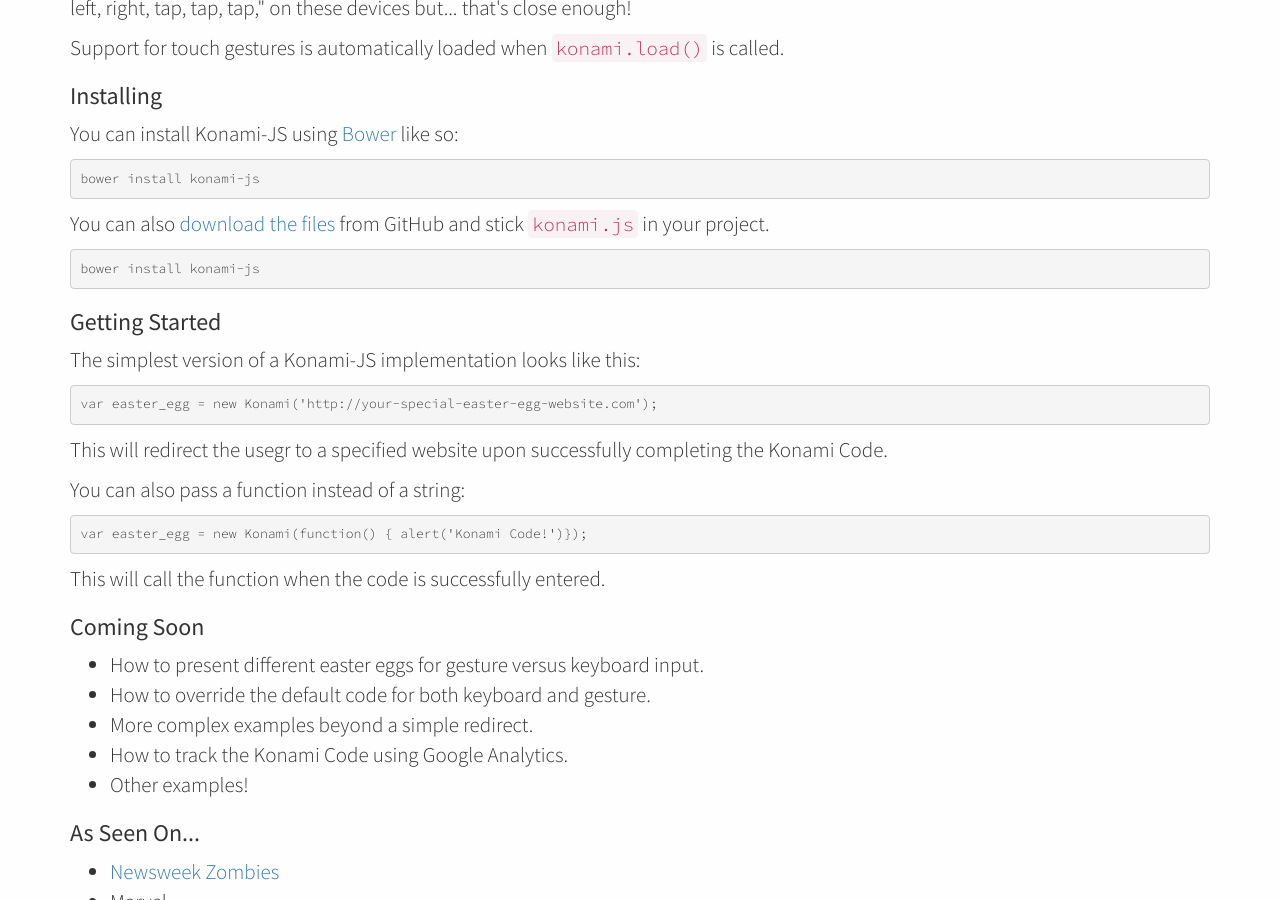
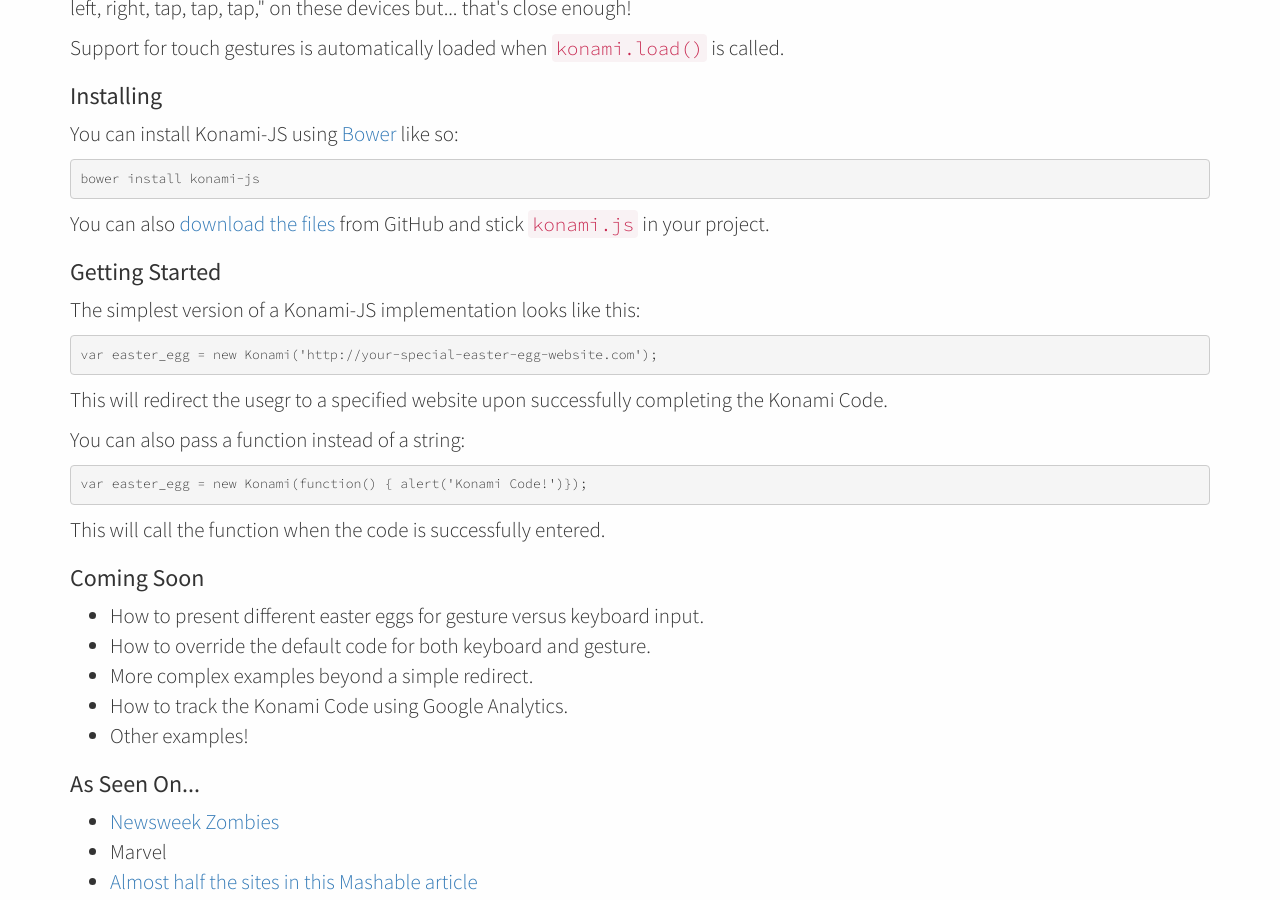
Before and after one commit to georgemandis/konami-js, a Jekyll site: the page built from index.html, in a window 1280 px wide and 900 px high, scrolled down 512 px. Built offline with Jekyll 4.4.1, drawn with Linux system fonts in a browser that asks for light colours; nearby versions of some CDN libraries.

Commit message:
Update index.html
Removed duplicate code snippet

```diff
--- a/index.html
+++ b/index.html
@@ -17,8 +17,6 @@ title: "Konami-JS: The original easter-egg script"
 <pre><code>bower install konami-js</code></pre>
 
 <p>You can also <a href='https://github.com/snaptortoise/konami-js/archive/master.zip'>download the files</a> from GitHub and stick <code>konami.js</code> in your project.</p>
-
-<pre><code>bower install konami-js</code></pre>
 
 <h3>Getting Started</h3>
 <p>The simplest version of a Konami-JS implementation looks like this:</p>
```
